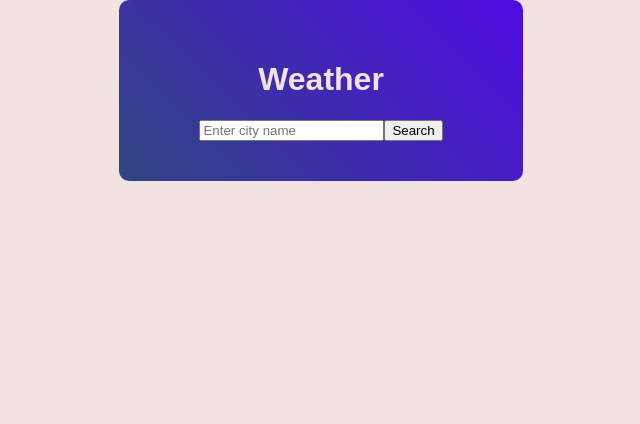
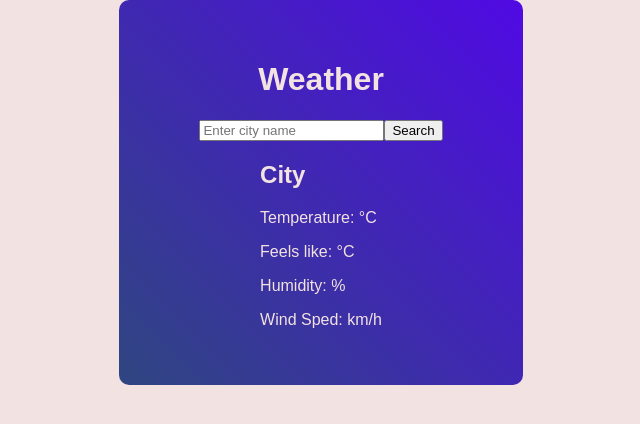
Before and after one commit to LenaM777/weather-app-react, a React (Vite) app: page / in a window 1280 px wide. Shown: the top 424 px of the page, without its empty margins (359-999 px from the left). Built offline with nearby package versions, Linux system fonts and the light colour scheme; no server answers.

Commit message:
feat: Create WeatherDisplay component

```diff
--- a/src/App.jsx
+++ b/src/App.jsx
@@ -2,6 +2,7 @@ import React, { useState } from "react";
 import "./App.css";
 import SearchBar from "./components/SearchBar/SearchBar";
 import { fetchWeatherData } from "./services/weatherService";
+import WeatherDisplay from "./components/WeatherDisplay/WeatherDisplay";
 
 const App = () => {
   const [weatherData, setWeatherData] = useState(null);
@@ -30,6 +31,8 @@ const App = () => {
 
       {isLoading && <p>Loading...</p>}
       {error && <p>{error}</p>}
+
+      <WeatherDisplay />
     </div>
   );
 };
--- /dev/null
+++ b/src/components/WeatherDisplay/WeatherDisplay.jsx
@@ -0,0 +1,15 @@
+import React from "react";
+
+const WeatherDisplay = () => {
+  return (
+    <div className="weather-display">
+      <h2>City</h2>
+      <p>Temperature: °C</p>
+      <p>Feels like: °C</p>
+      <p>Humidity: %</p>
+      <p>Wind Sped: km/h</p>
+    </div>
+  );
+};
+
+export default WeatherDisplay;
```
Also changed, not shown: src/components/WeatherDisplay/WeatherDisplay.css (added).
